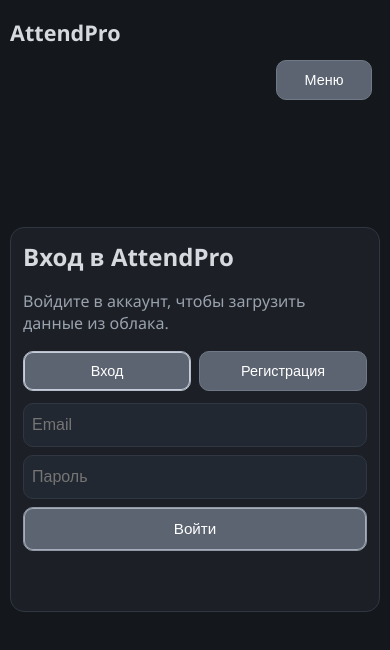
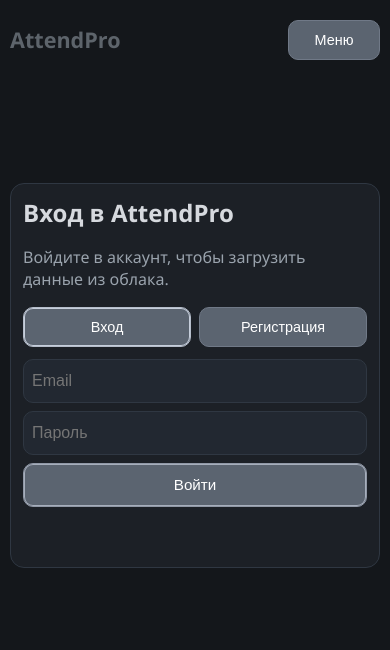
Before and after one commit to akti1908/attendpro, a website with bundled scripts: page index.html in a window 390 px wide. Built offline with nearby package versions, Linux system fonts and the light colour scheme.

Commit message:
style: adjust topbar layout and mobile menu grid

```diff
--- a/index.html
+++ b/index.html
@@ -18,11 +18,13 @@
 <body>
   <div class="app-shell">
     <header class="topbar">
-      <h1>AttendPro</h1>
-      <div class="topbar-right">
+      <div class="topbar-head">
+        <h1 class="topbar-brand">AttendPro</h1>
         <button id="menu-toggle" class="btn small-btn menu-toggle" type="button" aria-expanded="false" aria-controls="topbar-menu">
           Меню
         </button>
+      </div>
+
       <div id="topbar-menu" class="topbar-menu">
         <nav class="nav-actions">
           <button id="go-today" class="btn btn-primary">Журнал</button>
@@ -48,7 +50,6 @@
           </div>
         </div>
       </div>
-      </div>
     </header>
 
     <main id="app"></main>
--- a/style.css
+++ b/style.css
@@ -78,10 +78,8 @@ body {
 }
 
 .topbar {
-  display: flex;
-  justify-content: space-between;
-  align-items: center;
-  gap: 12px;
+  display: grid;
+  gap: 10px;
   margin-bottom: 16px;
 }
 
@@ -105,31 +103,41 @@ body.is-auth-required .nav-actions {
   display: none;
 }
 
-.topbar-right {
+.topbar-head {
   display: flex;
   align-items: center;
-  gap: 12px;
-  justify-content: flex-end;
+  justify-content: space-between;
+  gap: 10px;
 }
 
-.menu-toggle {
-  display: none;
+.topbar-brand {
+  color: var(--text);
+  transition: opacity 0.2s ease;
+}
+
+.topbar-head h1 {
+  margin: 0;
 }
 
 .topbar-menu {
   display: flex;
-  align-items: center;
+  align-items: flex-start;
+  justify-content: space-between;
   gap: 12px;
   flex-wrap: wrap;
-  justify-content: flex-end;
 }
 
 .topbar-meta {
   display: inline-flex;
   align-items: center;
   gap: 12px;
+  margin-left: auto;
   flex-wrap: wrap;
   justify-content: flex-end;
+}
+
+.menu-toggle {
+  display: none;
 }
 
 .theme-control {
@@ -643,34 +651,35 @@ input[type="radio"] {
     top: 0;
     z-index: 30;
     background: var(--bg);
-    padding: 8px 0;
-    flex-wrap: wrap;
+    padding: 8px 0 6px;
+    margin-bottom: 12px;
   }
 
-  .topbar-right {
+  .topbar-head {
     width: 100%;
-    display: grid;
-    grid-template-columns: 1fr auto;
-    align-items: center;
-    gap: 8px;
+    min-height: 44px;
   }
 
   .menu-toggle {
     display: inline-flex;
     align-items: center;
     justify-content: center;
-    min-width: 96px;
-    margin-left: auto;
+    min-width: 92px;
+    margin-left: 0;
   }
 
   .topbar-menu {
     display: none;
-    grid-column: 1 / -1;
     width: 100%;
     padding: 10px;
     border: 1px solid var(--border);
     border-radius: 12px;
     background: var(--surface);
+  }
+
+  .topbar-brand {
+    color: var(--muted);
+    opacity: 0.55;
   }
 
   body.menu-open .topbar-menu {
@@ -681,15 +690,16 @@ input[type="radio"] {
   .nav-actions {
     width: 100%;
     display: grid;
-    grid-template-columns: repeat(2, minmax(0, 1fr));
+    grid-template-columns: repeat(3, minmax(0, 1fr));
     gap: 8px;
   }
 
   .nav-actions .btn {
     width: 100%;
     min-height: 42px;
-    padding-inline: 8px;
-    font-size: 0.9rem;
+    padding-inline: 6px;
+    font-size: 0.86rem;
+    line-height: 1.2;
     white-space: normal;
   }
 
@@ -851,10 +861,6 @@ input[type="radio"] {
 }
 
 @media (max-width: 520px) {
-  .nav-actions {
-    grid-template-columns: 1fr;
-  }
-
   .stats-grid {
     grid-template-columns: 1fr;
   }
```
Lines whose indentation alone changed are shown as unchanged.
